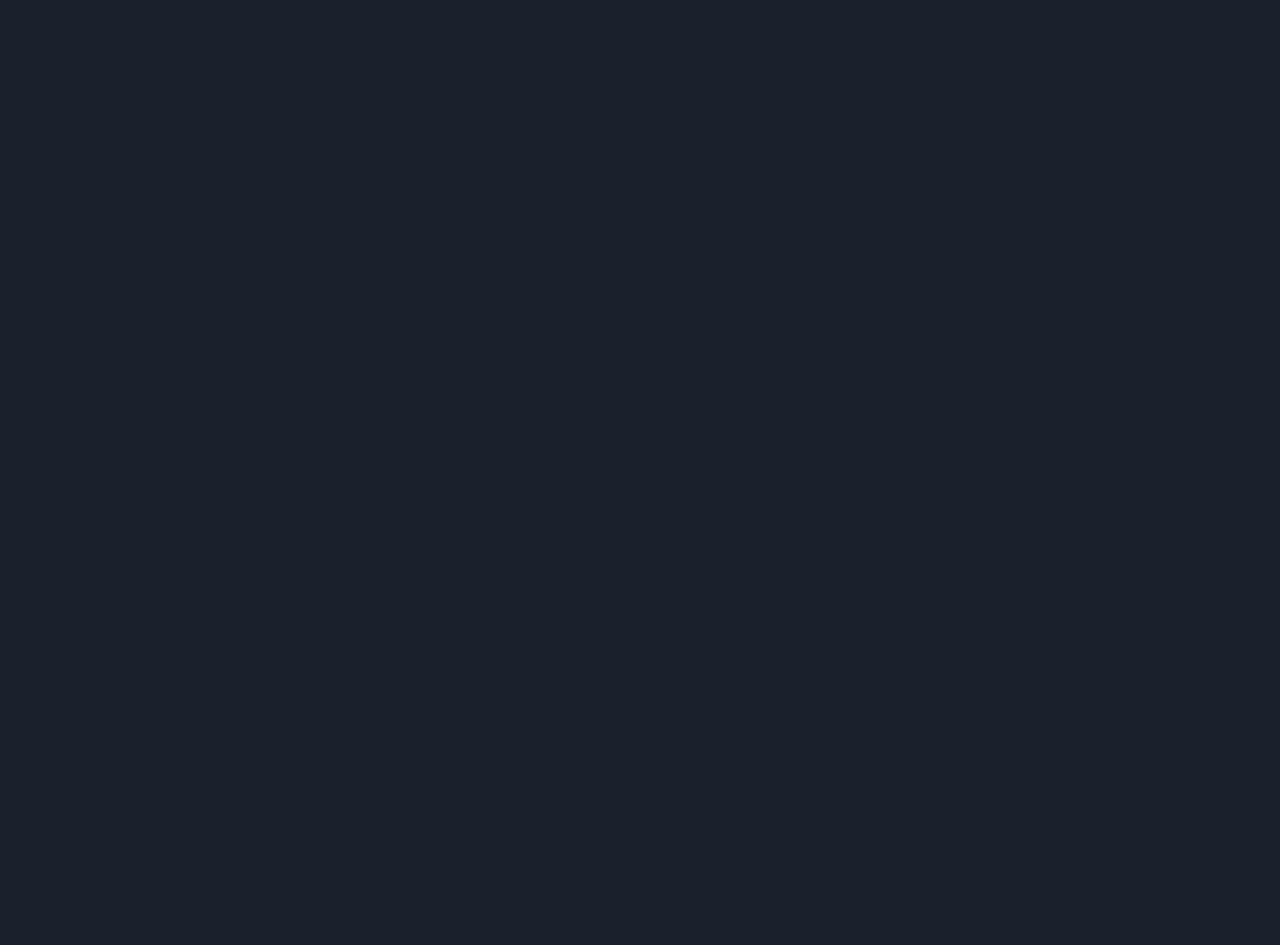
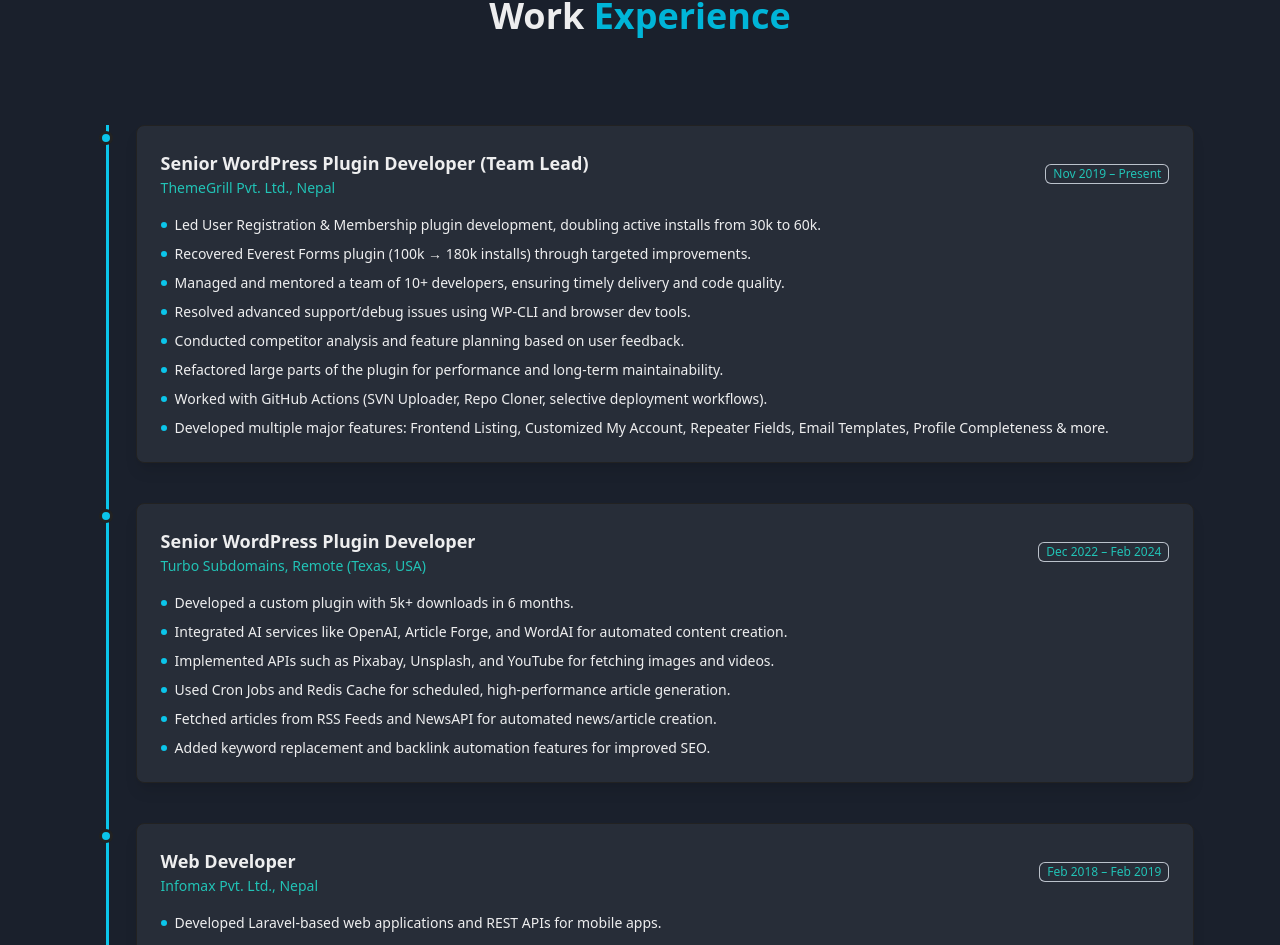
Before and after one commit to iamprazol/nextjs-portfolio, a Next.js app: page / in a window 1280 px wide. Shown: the part 1855-2800 px from the top of the page. Before the commit the page ends 1753 px from the top, so only its background shows below. Built offline with nearby package versions, Linux system fonts and the light colour scheme.

Commit message:
Work Experience Implemented

```diff
--- a/src/app/page.tsx
+++ b/src/app/page.tsx
@@ -4,7 +4,8 @@ import { IconButton, useColorMode } from "@chakra-ui/react";
 import { SunIcon, MoonIcon } from "@chakra-ui/icons";
 
 import Hero from "@/components/Hero/Hero";
-import Skills from "@/components/Hero/Skills/Skills";
+import Skills from "@/components/Skills/Skills";
+import WorkExperience from "@/components/WorkExperience/WorkExperience";
 
 export default function Home(): JSX.Element {
     const { colorMode, toggleColorMode } = useColorMode();
@@ -28,6 +29,7 @@ export default function Home(): JSX.Element {
             />
             <Hero />
             <Skills />
+            <WorkExperience />
         </>
     );
 }
--- /dev/null
+++ b/src/components/WorkExperience/WorkExperience.tsx
@@ -0,0 +1,178 @@
+import React from "react";
+
+import {
+    Box,
+    Heading,
+    Text,
+    SimpleGrid,
+    VStack,
+    Image,
+    Flex,
+    HStack,
+    Circle,
+    Divider,
+    useColorModeValue,
+    Tag
+} from "@chakra-ui/react";
+
+import { Code } from "@chakra-ui/icons";
+import { motion, MotionProps } from "framer-motion";
+const MotionBox = motion(Box);
+
+const WorkExperience = () => {
+    const experience = [
+        {
+            title: "Senior WordPress Plugin Developer (Team Lead)",
+            company: "ThemeGrill Pvt. Ltd.",
+            location: "Nepal",
+            bullets: [
+                "Led User Registration & Membership plugin development, doubling active installs from 30k to 60k.",
+                "Recovered Everest Forms plugin (100k → 180k installs) through targeted improvements.",
+                "Managed and mentored a team of 10+ developers, ensuring timely delivery and code quality.",
+                "Resolved advanced support/debug issues using WP-CLI and browser dev tools.",
+                "Conducted competitor analysis and feature planning based on user feedback.",
+                "Refactored large parts of the plugin for performance and long-term maintainability.",
+                "Worked with GitHub Actions (SVN Uploader, Repo Cloner, selective deployment workflows).",
+                "Developed multiple major features: Frontend Listing, Customized My Account, Repeater Fields, Email Templates, Profile Completeness & more."
+            ],
+            date: "Nov 2019 – Present"
+        },
+
+        {
+            title: "Senior WordPress Plugin Developer",
+            company: "Turbo Subdomains",
+            location: "Remote (Texas, USA)",
+            bullets: [
+                "Developed a custom plugin with 5k+ downloads in 6 months.",
+                "Integrated AI services like OpenAI, Article Forge, and WordAI for automated content creation.",
+                "Implemented APIs such as Pixabay, Unsplash, and YouTube for fetching images and videos.",
+                "Used Cron Jobs and Redis Cache for scheduled, high-performance article generation.",
+                "Fetched articles from RSS Feeds and NewsAPI for automated news/article creation.",
+                "Added keyword replacement and backlink automation features for improved SEO."
+            ],
+            date: "Dec 2022 – Feb 2024"
+        },
+
+        {
+            title: "Web Developer",
+            company: "Infomax Pvt. Ltd.",
+            location: "Nepal",
+            bullets: [
+                "Developed Laravel-based web applications and REST APIs for mobile apps.",
+                "Implemented JWT/OAuth authentication and middleware security.",
+                "Strengthened API security with CSRF protection and SQL injection prevention.",
+                "Collaborated using Git and reported tasks using Jira/Trello."
+            ],
+            date: "Feb 2018 – Feb 2019"
+        }
+    ];
+
+    return (
+        <Box id="work" py={24} px={6}>
+            <Box maxW="6xl" mx="auto" textAlign="center" mb={12}>
+                <Heading>
+                    Work{" "}
+                    <Text as="span" color={"cyan.500"}>
+                        Experience
+                    </Text>
+                </Heading>
+            </Box>
+            <Flex maxW="7xl" mx="auto" justify="center" py={10}>
+                <Box position="relative" w="90%" maxW="1200px">
+                    <Box
+                        position="absolute"
+                        top={0}
+                        left="20px"
+                        width="3px"
+                        height="100%"
+                        bg="cyan.400"
+                    />
+
+                    <VStack align="stretch" spacing={10}>
+                        {experience.map((item, index) => (
+                            <Flex
+                                key={index}
+                                align="flex-start"
+                                position="relative"
+                            >
+                                <Circle
+                                    size="14px"
+                                    bg="cyan.400"
+                                    border="3px solid #222"
+                                    position="absolute"
+                                    left="13px"
+                                    top="6px"
+                                    zIndex={2}
+                                />
+
+                                <Box
+                                    bg={"cardBg"}
+                                    borderRadius="lg"
+                                    p={6}
+                                    ml="50px"
+                                    w="100%"
+                                    boxShadow="lg"
+                                    border="1px solid #222"
+                                >
+                                    <Flex
+                                        justify="space-between"
+                                        align="center"
+                                    >
+                                        <Box>
+                                            <Text
+                                                fontWeight="bold"
+                                                fontSize="lg"
+                                            >
+                                                {item.title}
+                                            </Text>
+                                            <Text
+                                                fontSize="sm"
+                                                color="tertiaryText"
+                                                fontWeight={"500"}
+                                            >
+                                                {item.company}, {item.location}
+                                            </Text>
+                                        </Box>
+
+                                        <Tag
+                                            size="sm"
+                                            variant="outline"
+                                            borderColor="linkDefault"
+                                            color="tertiaryText"
+                                            fontWeight={"500"}
+                                        >
+                                            {item.date}
+                                        </Tag>
+                                    </Flex>
+
+                                    <VStack align="start" spacing={2} mt={4}>
+                                        {item.bullets.map((point, i) => (
+                                            <HStack
+                                                key={i}
+                                                align="start"
+                                                spacing={2}
+                                            >
+                                                <Box
+                                                    w="6px"
+                                                    h="6px"
+                                                    bg="cyan.400"
+                                                    borderRadius="full"
+                                                    mt="8px"
+                                                />
+                                                <Text fontSize="sm">
+                                                    {point}
+                                                </Text>
+                                            </HStack>
+                                        ))}
+                                    </VStack>
+                                </Box>
+                            </Flex>
+                        ))}
+                    </VStack>
+                </Box>
+            </Flex>
+        </Box>
+    );
+};
+
+export default WorkExperience;
--- a/src/theme/index.ts
+++ b/src/theme/index.ts
@@ -21,7 +21,7 @@ const theme = extendTheme({
             bgGradientLight:
                 "linear-gradient(135deg, #E0C3FC 0%, #8EC5FC 100%)",
             bgGradientDark: "linear-gradient(135deg, #6366F1 0%, #EC4899 100%)",
-            cardBgLight: "#dbe4f0",
+            cardBgLight: "#fafafa",
             cardBgDark: "#ffffff0f",
 
             // Texts
@@ -29,6 +29,8 @@ const theme = extendTheme({
             textPrimaryDark: "#f2f2f2",
             textSecondaryLight: "#4b5563",
             textSecondaryDark: "#9ca3af",
+            textTertiaryLight: "#2563eb",
+            textTertiaryDark: "#22c3b6",
             textHeadingLight: "#111827",
             textHeadingDark: "#F1F5F9",
 
@@ -108,6 +110,10 @@ const theme = extendTheme({
             secondaryText: {
                 default: "brand.textSecondaryLight",
                 _dark: "brand.textSecondaryDark"
+            },
+            tertiaryText: {
+                default: "brand.textTertiaryLight",
+                _dark: "brand.textTertiaryDark"
             },
             headingText: {
                 default: "brand.textHeadingLight",
```
Also changed, not shown: src/components/Skills/Skills.tsx (renamed from src/components/Hero/Skills/Skills.tsx).
